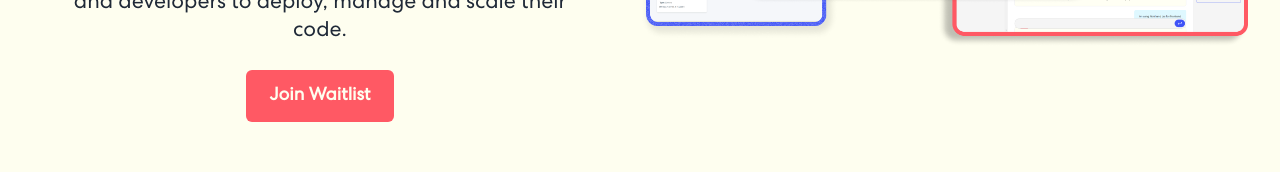
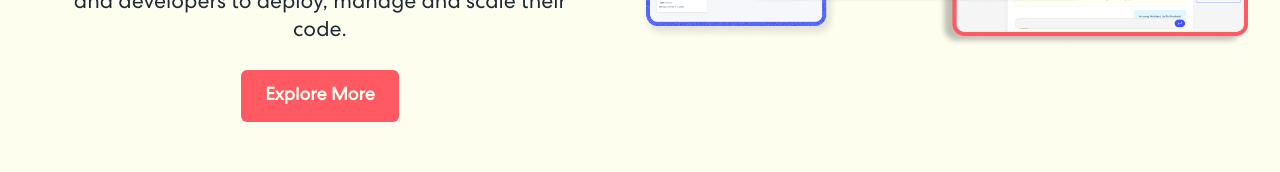
Before and after one commit to Avinier/SuperServerAI-LandingPage, a React (Vite) app: page / in a window 1280 px wide. Shown: the part 531-703 px from the top of the page. Built offline with nearby package versions, Linux system fonts and the light colour scheme.

Commit message:
Update Hero.jsx

```diff
--- a/src/components/Hero.jsx
+++ b/src/components/Hero.jsx
@@ -81,7 +81,7 @@ function Hero() {
               rel="noopener noreferrer"
               className={`bg-secondary text-background lg:mx-auto sm:mx-12 text-center px-6 py-3 rounded-md text-base sm:text-lg font-body font-bold ${btnAnimation}`}
             >
-              Join Waitlist
+              Explore More
             </a>
             <button
               onClick={handleVideoClick}
```
